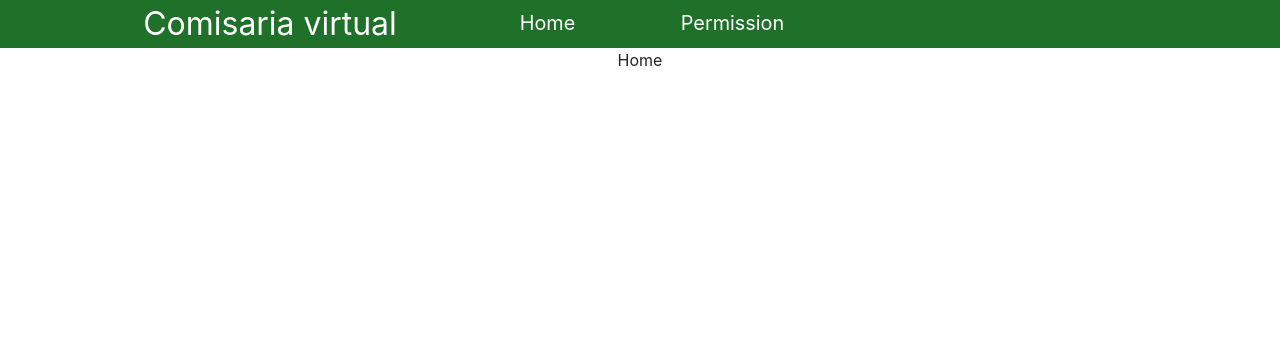
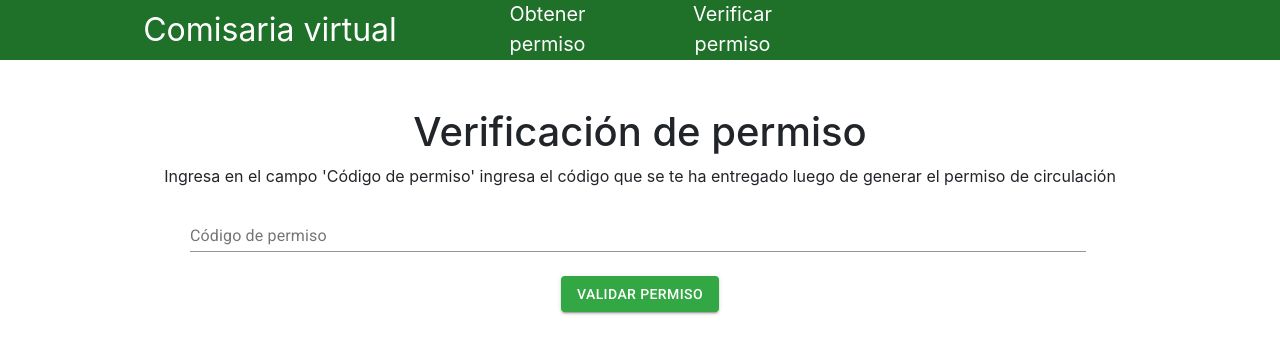
Before and after one commit to CrisEspinoza/Distribuidos_Peps, a React (Create React App) app in the folder Frontend/: page /permission in a window 1280 px wide. Shown: the top 354 px of the page. Built offline with nearby package versions, Linux system fonts and the light colour scheme.

Commit message:
CHG/ style and add validation

```diff
--- a/Frontend/src/App.js
+++ b/Frontend/src/App.js
@@ -3,7 +3,7 @@ import logo from "./logo.svg";
 import "./App.css";
 import { BrowserRouter as Router, Switch, Route, Link } from "react-router-dom";
 import { Navbar } from "./components";
-import { Home, Permission, SuccessPermission } from "./views";
+import { Home, Permission, SuccessPermission, VerifyPermission } from "./views";
 function App() {
   return (
     <div className="App">
@@ -15,7 +15,7 @@ function App() {
               <Permission />
             </Route>
             <Route path="/permission">
-              <Home />
+              <VerifyPermission />
             </Route>
             <Route path="/permissionSuccess">
               <SuccessPermission />
--- a/Frontend/src/components/navbar/index.jsx
+++ b/Frontend/src/components/navbar/index.jsx
@@ -6,11 +6,11 @@ const Navbar = ({ ...props }) => {
     <div className="background-navbar">
       <nav className="container d-inline-flex align-items-center">
         <span className="col-4">Comisaria virtual</span>
-        <NavLink className="col-2" to="/">
-          Home
+        <NavLink className="col-lg-2 col-3" to="/">
+          Obtener permiso
         </NavLink>
-        <NavLink className="col-2" to="/permission">
-          Permission
+        <NavLink className="col-lg-2 col-3" to="/permission">
+          Verificar permiso
         </NavLink>
       </nav>
     </div>
--- a/Frontend/src/views/index.js
+++ b/Frontend/src/views/index.js
@@ -1,4 +1,5 @@
 import Home from "./home";
 import Permission from "./permission";
 import SuccessPermission from "./successPermission";
-export { Home, Permission, SuccessPermission };
+import VerifyPermission from "./verifyPermission";
+export { Home, Permission, SuccessPermission, VerifyPermission };
--- a/Frontend/src/views/permission/index.jsx
+++ b/Frontend/src/views/permission/index.jsx
@@ -10,7 +10,6 @@ const blankUser = {
   reason: "",
 };
 
-
 const Permission = ({ ...props }) => {
   const [userData, setUserData] = useState({ ...blankUser });
   const changeUserData = (key) => (value) => {
@@ -20,7 +19,7 @@ const Permission = ({ ...props }) => {
   const history = useHistory();
   const submitData = () => {
     axios
-      .post("http://localhost:1818/form", userData)
+      .post(`${process.env.REACT_APP_API_HOST}/form`, userData)
       .then((result) => {
         console.log("La solicitud ha sido realizada satisfactoriamente: ");
         history.push("permissionSuccess", { permission: result.data });
--- /dev/null
+++ b/Frontend/src/views/verifyPermission/index.jsx
@@ -0,0 +1,69 @@
+import React, { useState } from "react";
+import { TextField } from "@material-ui/core";
+import { PrimaryButton } from "../../components";
+import axios from "axios";
+import "./index.scss";
+
+const VerifyPermission = ({ ...props }) => {
+  const [permission, setpermission] = useState("");
+  const [permissionStatus, setPermissionStatus] = useState({
+    valid: false,
+    wasQueried: false,
+  });
+  const submitData = () => {
+    axios
+      .get(`${process.env.REACT_APP_API_HOST}/form/${permission}/valid`)
+      .then((result) => {
+        console.log("La solicitud ha sido realizada satisfactoriamente: ");
+        console.log(result.data.valid)
+        setPermissionStatus({
+          valid: result.data.valid,
+          wasQueried: true,
+        });
+      })
+      .catch((e) => {
+        console.log("Error al procesar la solicitud: ", e);
+        setPermissionStatus({
+          valid: false,
+          wasQueried: false,
+        });
+      });
+  };
+  const showResult = () => {
+    const message = permissionStatus.valid ? "Vigente" : "Inactivo";
+    return (
+      <div className="mt-4 result-box">
+        <p>
+          Tu permiso se encuentra{" "}
+          <span style={{ color: permissionStatus.valid ? "#34A745" : "red" }}>{message}</span>
+        </p>
+      </div>
+    );
+  };
+  return (
+    <div className="container mt-5 justify-content-center">
+      <h1>Verificación de permiso</h1>
+      <p>
+        Ingresa en el campo 'Código de permiso' ingresa el código que se te ha
+        entregado luego de generar el permiso de circulación{" "}
+      </p>
+      <form>
+        <TextField
+          className="col-12 col-lg-10 pr-lg-1 "
+          id="permission-code"
+          label="Código de permiso"
+          value={permission}
+          onChange={(e) => setpermission(e.target.value)}
+        />
+        <div className="mt-4">
+          <PrimaryButton variant="contained" size="medium" onClick={submitData}>
+            Validar permiso
+          </PrimaryButton>
+        </div>
+      </form>
+      {permissionStatus.wasQueried && showResult()}
+    </div>
+  );
+};
+
+export default VerifyPermission;
--- /dev/null
+++ b/Frontend/src/views/verifyPermission/index.scss
@@ -0,0 +1,6 @@
+.result-box {
+  background-color: #d5dbe7;
+  p {
+    font-size: 1.24rem;
+  }
+}
```
Also changed, not shown: 2 other files (tests, documents, lock files or other folders).
